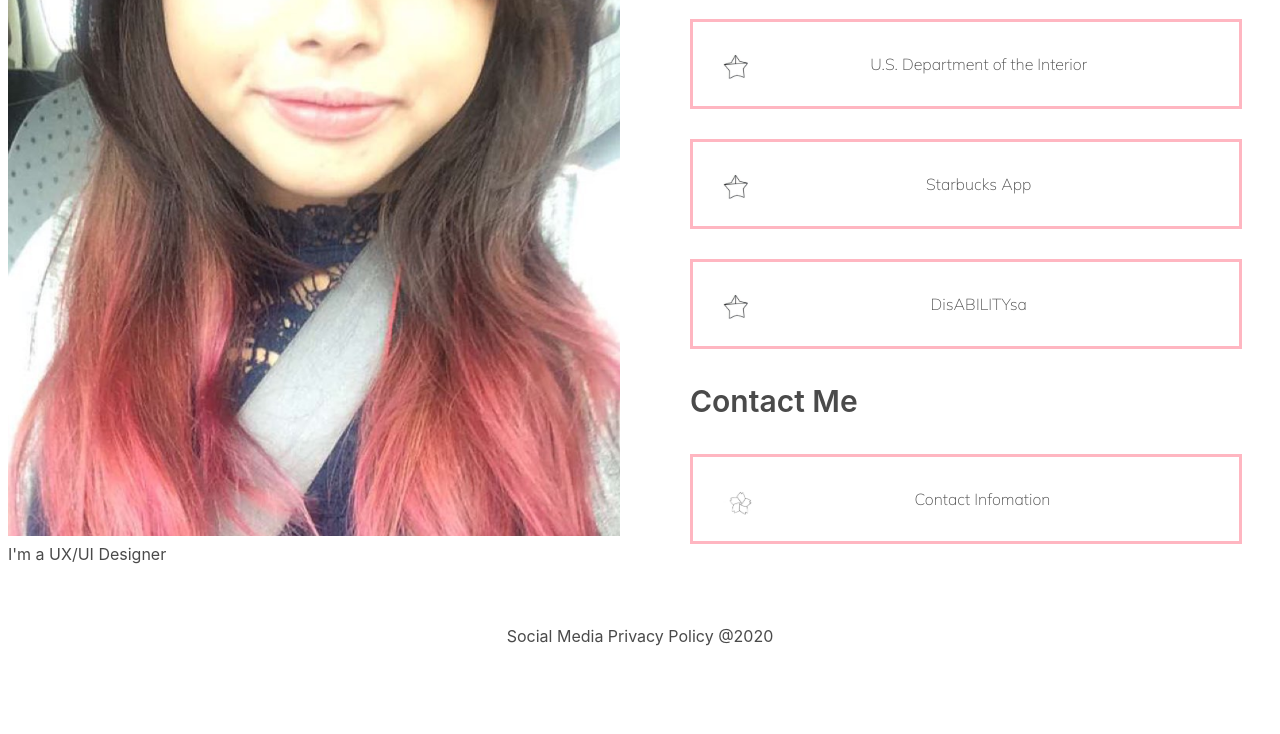
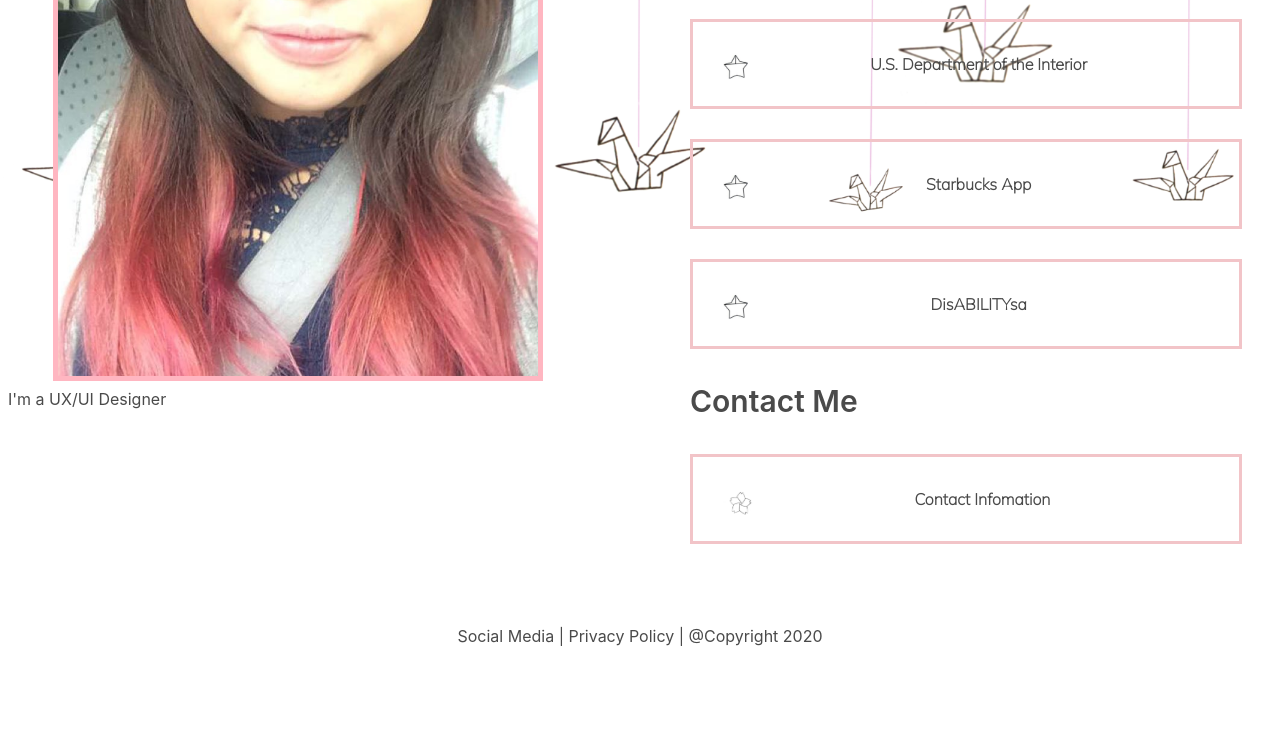
Before and after one commit to Christinenguyen101/UX_UI_HW_17, a plain HTML site: page index.html in a window 1280 px wide. Shown: the part 429-1163 px from the top of the page. Before the commit the page ends 1107 px from the top, so only its background shows below. Drawn offline with Linux system fonts and the light colour scheme.

Commit message:
Portfolio
changes

```diff
--- a/css/style.css
+++ b/css/style.css
@@ -1,6 +1,6 @@
 /** ==========  PINK BOX =========== **/
 .pink-box {
-    border: 3px solid lightPink;
+    border: 3px solid #F2C4C8;
     font-family: 'Mulish', sans-serif;
     margin: 30px;
     padding: 30px;
@@ -9,6 +9,8 @@
 
 .pink-box p{
     text-align: center;
+    font-weight: 1000;
+
 }
 
 .pink-box-title {
@@ -22,6 +24,10 @@
     float: left;
 }
 
+.pink-box p.thick {
+    font-weight: 200;
+  }
+
 /** ==========  CUSTOM CSS =========== **/
 .tile.is-parent {
     padding: 0px;
@@ -29,6 +35,7 @@
 
 .box {
     box-shadow: none;
+    background-color: #ffffff00;
 }
 
 /** ==========  NAVIGATION BAR =========== **/
@@ -63,3 +70,21 @@ footer{
     margin: 30px;
 
 }
+.bg {
+    background-position: center;
+    background-repeat: no-repeat;
+    background-size: cover;
+    position: absolute;
+    z-index: -1;
+}
+
+
+
+
+.avatar{
+    height:auto;
+    max-width: 80%;
+    background-color: #ffd8e4;
+    border: solid 5px LightPink;
+    margin-left: 45px;
+}
--- a/index.html
+++ b/index.html
@@ -27,13 +27,16 @@
 </div>
 
 
+<img src= "background_crane.png" class="bg"/>
 
     <div class="tile is-ancestor">
         <div class="tile is-6 is-vertical is-parent">
           <div class="tile is-child box">
 
                 <h1>Hi, I'm Christine. </h1>
-                <img src="image/me.png"/>
+                <img src="image/me.png" class= "avatar" />
+
+
 
                 <p>I'm a UX/UI Designer </p>
             </p>
@@ -55,7 +58,7 @@
             </div>
 
             <h3 class="pink-box-title">
-                My Progress
+                My Projects
             </h3>
 
             <div class="pink-box">
@@ -93,7 +96,7 @@
 <footer>
 <ul>
     <li>
-Social Media  Privacy Policy  @2020
+Social Media | Privacy Policy | @Copyright 2020
     </li>
 </ul>
 
```
Also changed, not shown: background_crane.png (added).
